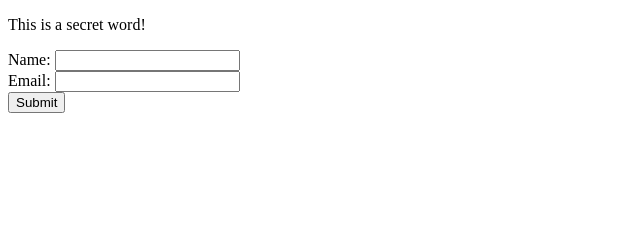
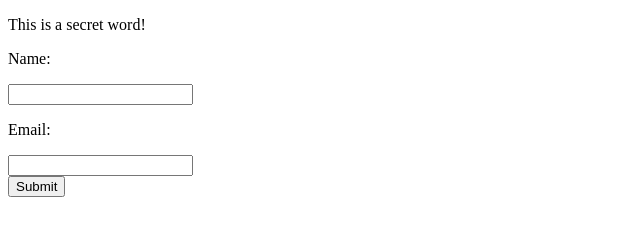
Before and after one commit to JiachenYuan/JiachenYuan-WDB-education, a plain HTML site: page assign1p2.html in a window 1280 px wide. Shown: the whole page, without its empty margins (0-640 px from the left). Drawn offline with Linux system fonts and the light colour scheme.

Commit message:
Update assign1p2.html

```diff
--- a/assign1p2.html
+++ b/assign1p2.html
@@ -6,10 +6,10 @@
     <body>
         <p>This is a secret word!</p>
         <form action="">
-            Name:
+            <p>Name:</p>
             <input type="text">
             <br>
-            Email:
+            <p>Email:</p>
             <input type="email">
             <br>
             <input type="submit">
```
